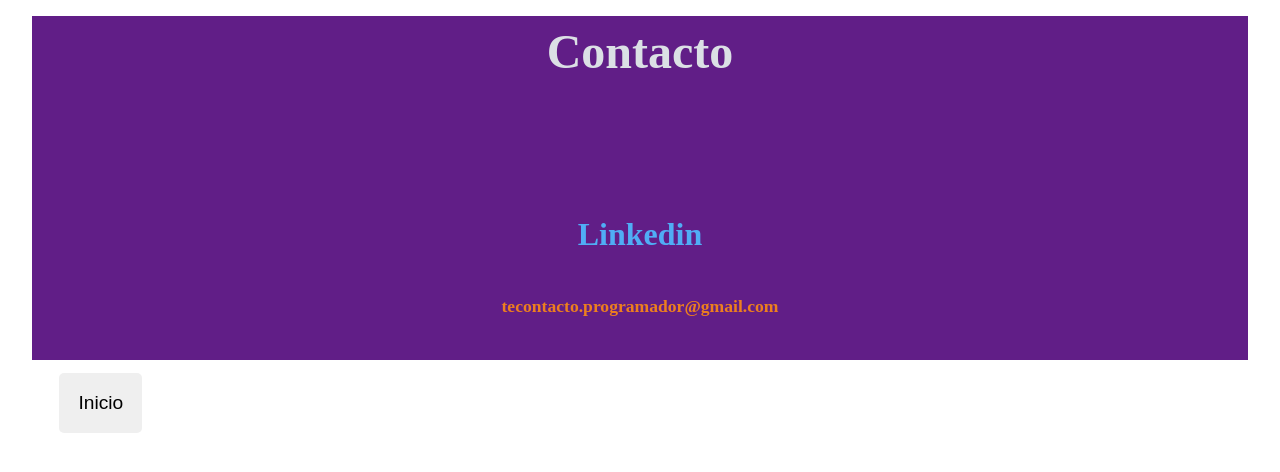
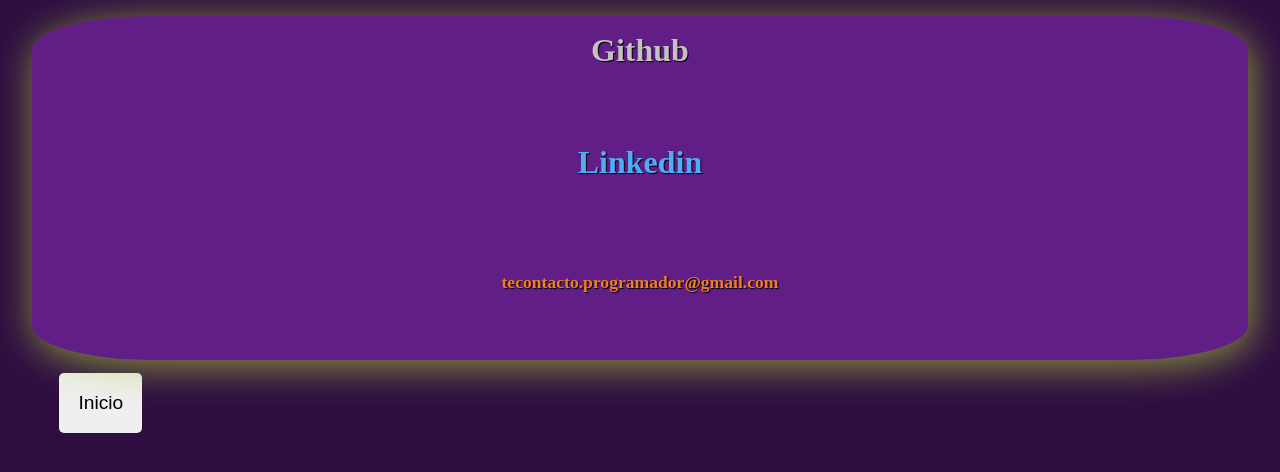
Before and after one commit to AllanDeuz/Portafolio, a React (Create React App) app: page /contactar in a window 1280 px wide. Shown: the top 472 px of the page. Built offline with nearby package versions, Linux system fonts and the light colour scheme.

Commit message:
cambios graficos + pagina de aclaraciones

```diff
--- a/src/App.css
+++ b/src/App.css
@@ -1,4 +1,7 @@
 /*-------------INICIO PRESENTACION-------------*/
+body{
+  background-color: rgb(46, 14, 65);
+}
 
 div.presentacion-container{
   background-color: rgb(97, 30, 135);
@@ -13,9 +16,17 @@
   text-align: center;
   animation-name: presentacion-move;
   animation-duration: 2s;
-  -webkit-box-shadow: 11px 11px 5px 0px rgb(122, 46, 167);
-  -moz-box-shadow: 11px 11px 5px 0px rgb(122, 46, 167);
-  box-shadow: 11px 11px 5px 0px rgb(122, 46, 167);
+  -webkit-box-shadow: 3px 6px 39px 0px rgba(173, 201, 61, 0.725);
+  -moz-box-shadow: 3px 6px 39px 0px rgba(173, 201, 61, 0.725);
+  box-shadow: 3px 6px 39px 0px rgba(173, 201, 61, 0.725);
+  border-radius: 10%;
+  transition: all 0.5s ease
+}
+
+div.presentacion-container:hover{
+  -webkit-box-shadow: 3px 6px 69px 0px rgba(173, 201, 61, 0.93);
+  -moz-box-shadow: 3px 6px 69px 0px rgba(173, 201, 61, 0.93);
+  box-shadow: 3px 6px 69px 0px rgba(173, 201, 61, 0.93);
 }
 
 @keyframes presentacion-move {
@@ -46,11 +57,12 @@
 
 h1.presentacion-titulo{
   font-size: 3em;
-  color: rgb(255, 255, 255);
+  color: rgb(194, 194, 194);
   margin: auto;
   margin-top: 0.5%;
   animation-name: presentacion-titulo;
   animation-duration: 3s;
+  text-shadow: 1px 1px 1px rgba(0, 0, 0, 0.639);
 }
 
 @keyframes presentacion-titulo {
@@ -80,7 +92,7 @@
   margin-right: auto;
   left: 0;
   right: 0;
-
+  text-shadow: 1px 1px 1px rgba(44, 44, 44, 0.537);
 }
 
 @keyframes presentacion-subtitulo {
@@ -100,7 +112,7 @@
 
 p.presentacion-parrafo{
   font-size: 1.5em;
-  color: rgb(200, 197, 197);
+  color: rgb(245, 247, 138);
   margin: auto;
   margin-top: 2em;
   animation-name: presentacion-parrafo;
@@ -110,6 +122,7 @@
   margin-right: auto;
   left: 0;
   right: 0;
+  text-shadow: 1px 1px 1px rgba(192, 187, 55, 0.639);
 }
 
 @keyframes presentacion-parrafo {
@@ -167,6 +180,17 @@
   text-align: center;
   animation-name: Down-Up;
   animation-duration: 1.5s;
+  -webkit-box-shadow: 3px 6px 39px 0px rgba(173, 201, 61, 0.725);
+  -moz-box-shadow: 3px 6px 39px 0px rgba(173, 201, 61, 0.725);
+  box-shadow: 3px 6px 39px 0px rgba(173, 201, 61, 0.725);
+  border-radius: 10%;
+  transition: all 0.5s ease
+}
+
+div.contacto:hover{
+  -webkit-box-shadow: 3px 6px 69px 0px rgba(173, 201, 61, 0.93);
+  -moz-box-shadow: 3px 6px 69px 0px rgba(173, 201, 61, 0.93);
+  box-shadow: 3px 6px 69px 0px rgba(173, 201, 61, 0.93);
 }
 
 @keyframes Down-Up {
@@ -195,20 +219,6 @@
   }
 }
 
-h1.contacto-titulo{
-  color: rgb(219, 224, 229);
-  background-color: inherit;
-  font-size: 3em;
-  margin: auto;
-  margin-top: 1vh;
-  position: absolute;
-  margin-left: auto;
-  margin-right: auto;
-  left: 0;
-  right: 0;
-  margin-bottom: 2vh;
-}
-
 h3.linkedin{
   margin: auto;
   position: absolute;
@@ -216,14 +226,17 @@
   margin-right: auto;
   left: 0;
   right: 0;
-  margin-top: 25vh;
+  margin-top: 16vh;
   color: rgb(80, 173, 245);
   font-size: 2em;
   background-color: inherit;
+  text-shadow: 1px 1px 1px rgb(0, 0, 0);
 }
 
 h3.linkedin:hover{
   color: rgb(107, 190, 254);
+  /*hacer que su sombra sea mas grande*/
+  text-shadow: 2px 2px 2px rgb(0, 0, 0);
 }
 
 h3.correo{
@@ -236,12 +249,33 @@
   margin-top: 30vh;
   color: rgb(237, 127, 30);
   font-size: 1.1em;
-  margin-top: 35vh;
+  margin-top: 32vh;
   background-color: inherit;
+  text-shadow: 1px 1px 1px rgb(0, 0, 0);
 }
 
 h3.correo:hover{
   color: rgb(255, 153, 65);
+  text-shadow: 2px 2px 2px rgb(0, 0, 0);
+}
+
+h3.github{
+  margin: auto;
+  position: absolute;
+  margin-left: auto;
+  margin-right: auto;
+  left: 0;
+  right: 0;
+  margin-top: 2vh;
+  color: rgb(197, 193, 193);
+  font-size: 2em;
+  background-color: inherit;
+  text-shadow: 1px 1px 1px rgb(0, 0, 0);
+}
+
+h3.github:hover{
+  color: rgb(225, 225, 225);
+  text-shadow: 2px 2px 2px rgb(0, 0, 0);
 }
 
 h3.linkedin::before{
@@ -250,6 +284,10 @@
 
 h3.correo::before{
   content: "tecontacto.programador@gmail.com";
+}
+
+h3.github::before{
+  content: "Github";
 }
 
 .container-boton {
@@ -286,7 +324,6 @@
 button.boton-home:hover{
   background-color:rgb(214, 217, 219);
   color: rgb(92, 0, 142);
-  border: 1px solid rgb(92, 0, 142);
 }
 
 /*-------------INICIO MAS INFO-------------*/
@@ -326,6 +363,7 @@
   text-align: center;
   color: rgb(255, 255, 255);
   font-size: 2em;
+  text-shadow: 2px 2px 2px rgb(0, 0, 0);
 }
 
 ul.skills-lista {
@@ -353,6 +391,33 @@
   box-shadow: 6px 6px 5px 0px rgb(84, 20, 121);
 }
 
+li.skills-item.dos:hover{
+  background-color: rgb(36, 0, 50);
+  color: rgb(97, 30, 135);
+  cursor: pointer;
+  -webkit-box-shadow: 6px 6px 5px 0px rgb(84, 20, 121);
+  -moz-box-shadow: 6px 6px 5px 0px rgb(84, 20, 121);
+  box-shadow: 6px 6px 5px 0px rgb(84, 20, 121);
+}
+
 div.boton-home{
-  margin-top: -38vh;
+  margin-top: -39vh;
 }
+
+button.aclaracion-boton{
+  background-color: inherit;
+  color: rgb(227, 224, 44);
+  border: none;
+  border-radius: 5px;
+  padding: 1em;
+  font-size: 1em;
+  cursor: pointer;
+}
+
+
+/*-------------INICIO ACLARACIONES-------------*/
+
+p.aclaraciones{
+  color : rgb(209, 203, 99);
+  font-size: 1.5em;
+}
--- a/src/App.js
+++ b/src/App.js
@@ -4,6 +4,7 @@
 import Presentacion from './components/Presentacion';
 import Contacto from './components/Contacto';
 import MasInformacion from './components/MasInformacion';
+import Aclaraciones from './components/Aclaraciones';
 
 function App() {
   return (
@@ -14,6 +15,7 @@
         <Route path="/" element={<Presentacion />} />
         <Route path="/contactar" element={<Contacto />} />
         <Route path="/saberes" element={<MasInformacion />} />
+        <Route path="/aclaraciones" element={<Aclaraciones />} />
 
       </Routes>
   </BrowserRouter>
--- /dev/null
+++ b/src/components/Aclaraciones.jsx
@@ -0,0 +1,17 @@
+import React from 'react'
+import BotonHome from './BotonHome'
+
+const Aclaraciones = () => {
+  return (
+    <div>
+        <div className='presentacion-container'>
+            <p className='aclaraciones'>El portafolio aun se encuentra en fase de desarrollo, a medida pase el tiempo, se ira agregando contenido de mi interes ademas de los proyectos en lo que he trabajo</p>
+        </div>
+        <BotonHome/>
+    </div>
+
+
+  )
+}
+
+export default Aclaraciones
--- a/src/components/Contacto.jsx
+++ b/src/components/Contacto.jsx
@@ -5,17 +5,22 @@
   return (
     <div>
       <div className='contacto'>
-        <div className='contacto-elemento'><h1 className='contacto-titulo'>Contacto</h1></div>
         <div className='contacto-elemento'>
-          <a href='https://www.linkedin.com/in/juan-jose-gonzalez-gonzalez-b9a8b817b/' target ='_blank'>
+
+          <a href='https://github.com/AllanDeuz' target='_blank' rel='noopener noreferrer'>
+            <h3 className='github'></h3>
+          </a>
+
+          <a href='https://www.linkedin.com/in/allan-arroyo-programador/' target ='_blank'>
             <h3 className='linkedin'></h3>
           </a>
-        </div>
-        <div className='contacto-elemento'>
+
           <a href='mailto:tecontacto.programador@gmail.com'>
             <h3 className='correo'></h3>
           </a>
+
         </div>
+
       </div>
 
       <BotonHome/>
--- a/src/components/MasInformacion.jsx
+++ b/src/components/MasInformacion.jsx
@@ -1,4 +1,5 @@
 import React from 'react'
+import { Link } from 'react-router-dom'
 import BotonHome from './BotonHome'
 
 const MasInformacion = () => {
@@ -29,11 +30,14 @@
             <li className='skills-item'>Bootstrap</li>
           </ul>
 
-          <h3 className='skills-titulo'>Otros</h3>
+          <h3 className='skills-titulo'>Otros Conocimientos</h3>
           <ul className='skills-lista'>
             <li className='skills-item'>GitHub</li>
             <li className='skills-item'>Modelamiento de bases de datos</li>
-            <li className='skills-item'>Conocimiento matematico</li>
+            <li className='skills-item'>Conocimiento matemático</li>
+          </ul>
+          <ul className='skills-lista'>
+            <li className='skills-item dos'><Link to='/aclaraciones'><button className='aclaracion-boton'>Aclaraciones</button></Link></li>
           </ul>
         </div>
       </div>
--- a/src/components/Presentacion.jsx
+++ b/src/components/Presentacion.jsx
@@ -7,13 +7,12 @@
       <div className='presentacion-container'>
         <div className='container-titulo'><h1 className='presentacion-titulo'>¡Hola, soy Allan!</h1></div>
         <div className='container-subtitulo'><h2 className='presentacion-subtitulo'>Técnico universitario en computación e informática, UBB, Concepción</h2></div>
-        <div className='container-parrafo'><p className='presentacion-parrafo'>Resuelvo problemas, me gusta la matematica, las ciencias y tecnologia y espero aportar para hacer del mundo un lugar un poco mejor para todos</p></div>
+        <div className='container-parrafo'><p className='presentacion-parrafo'>Resuelvo problemas, me gustan las matemáticas, las ciencias y tecnología y espero aportar para hacer del mundo un lugar mejor para todos</p></div>
         <div className='container-boton'>
           <Link to='/contactar'><button className='presentacion-boton'>Contactar</button></Link>
           <Link to='/saberes'><button className='presentacion-boton'>Saberes</button></Link>
         </div>
       </div>
-
     </div>
   )
 }
```
Also changed, not shown: public/index.html (+3 -26 lines).
